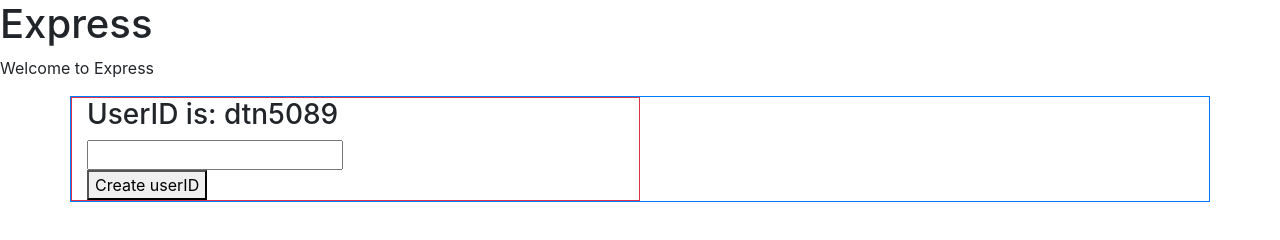
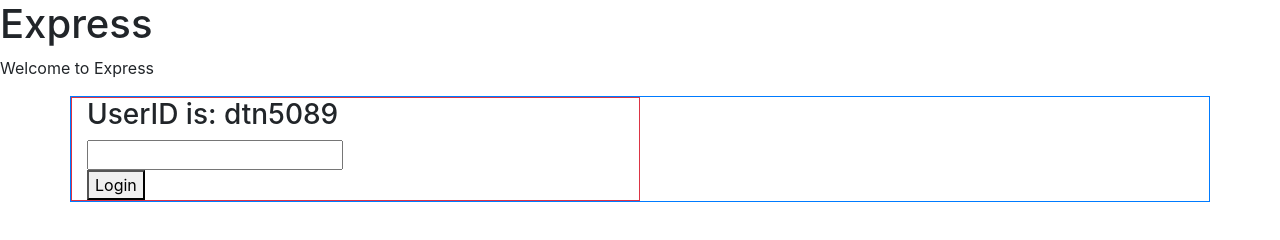
Before and after one commit to dtn9197/IST256-ResuMe, a website: page public/index.html in a window 1280 px wide. Drawn offline with nearby package versions, Linux system fonts and the light colour scheme.

Commit message:
changed login label

```diff
--- a/public/index.html
+++ b/public/index.html
@@ -34,7 +34,7 @@
 
           <h3>UserID is: dtn5089</h3>
           <input type="text" name="userName" id="signUpButton"><br>
-          <button type="button" id="signUpSubmit"> Create userID</button>
+          <button type="button" id="signUpSubmit"> Login</button>
 
       </div>
       <!-- <div class="col-6 border border-danger">
```
